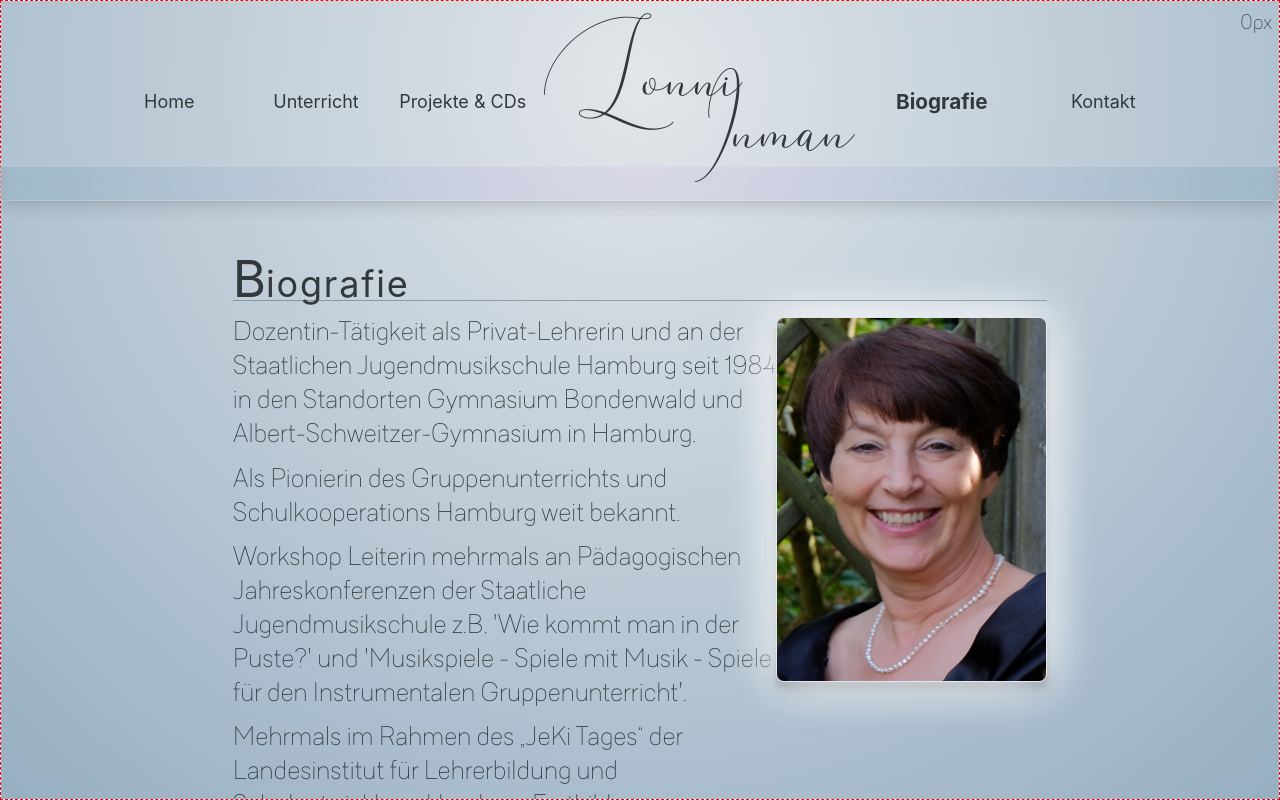
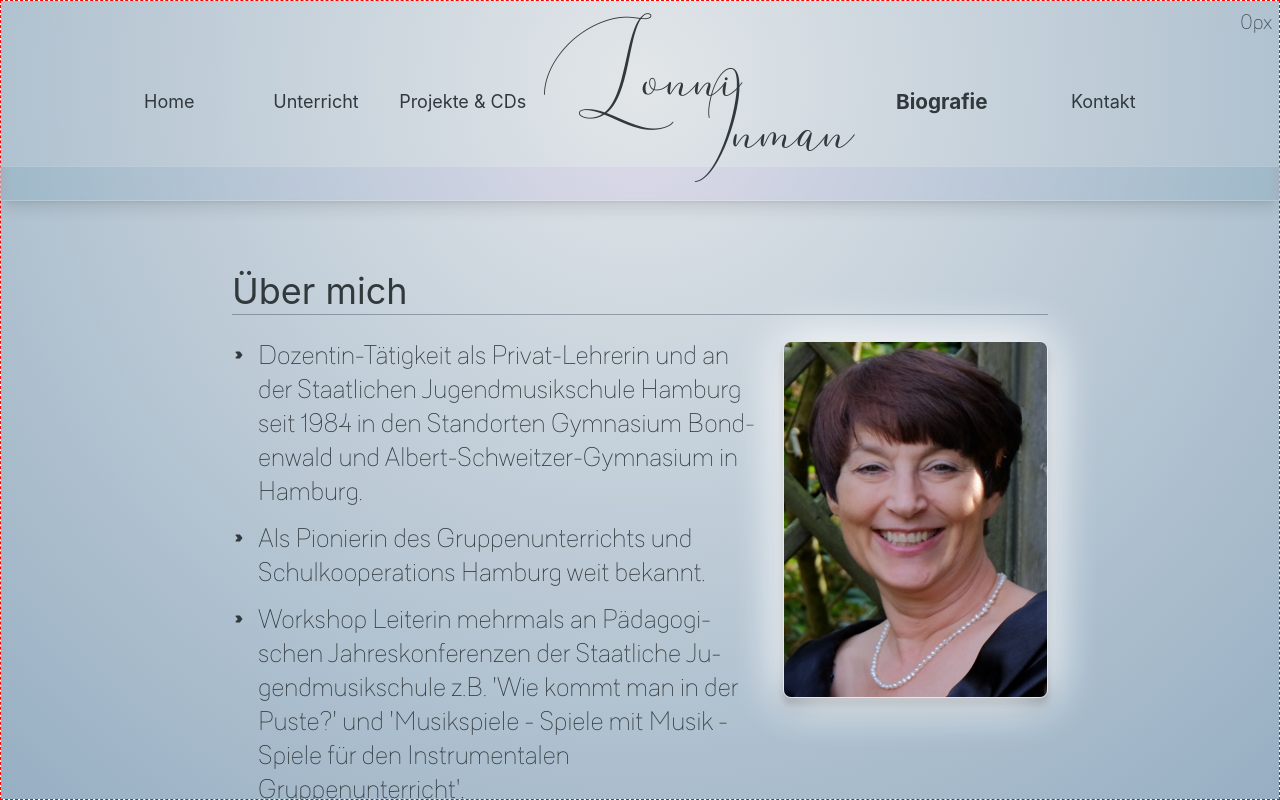
Before and after one commit to j-eick/lonni-homepage, a Next.js app: page /home/biografie in a window 1280 px wide. Built offline with nearby package versions, Linux system fonts and the light colour scheme; a web font is replaced by a local one.

Commit message:
fix / BiografiePage

```diff
--- a/app/globals.css
+++ b/app/globals.css
@@ -240,7 +240,7 @@ p {
     margin-top: 0.8em;
 }
 .flowText > * + * {
-    margin-top: 0.4em;
+    margin-top: 0.5em;
 }
 .flowTextAndLastChild > * + * {
     margin-top: 0.55em;
--- a/app/home/biografie/page.tsx
+++ b/app/home/biografie/page.tsx
@@ -12,49 +12,59 @@ import Bulletpoint from "@/components/ui/bulletpoint/Bulletpoint";
 export default function Home() {
     return (
         <MainLayout>
+            {/* w-12/12 px-7 mx-auto my-0 flex flex-col
+                            2xs:mt-10
+                            md-768:w-8/10 */}
             <main
-                className={`w-12/12 px-7 mx-auto my-0 flex flex-col
-                            2xs:mt-10
-                            md-768:w-8/10
+                className={`grow
+                            mx-auto flex-col gap-5
+                            mt-content_top-mobile
+                            mb-content_bottom-mobile
+                            2xs:w-10/12
+                            2xs:text-size-mobile-2xs
+                            md-768:w-9/12
+                            md-768:mt-content_top-desktop
+                            md-768:mb-content_bottom-desktop
                             `}
             >
-                <PageTitle
-                    firstLetter="B"
-                    rest="iografie"
-                />
-                <div className="flex">
+                <h1 className="relative mb-pageTitle font-secondary">
+                    <span
+                        className={`
+                                xss-320:text-size-restPageTitle-mobile`}
+                    >
+                        Über mich
+                    </span>
+                    <span
+                        className={`
+                                    absolute block w-full bottom-1 border-b-1.5 border-slate-700/40
+                                    xss-320:border-b-1
+                                `}
+                    />
+                </h1>
+                <div className="flex gap-5">
                     <article
-                        className={`w-8/12 flowText
+                        className={`w-8/12 flowText hyphens-auto
                                     2xs:leading-7
                                     sm-620:leading-regularText
                                     md:text-size-desktop-md `}
                     >
-                        {/* ###-----  PageTitle without opaque mirroring  -----### */}
-                        {/* <h1 className="relative mb-7 text-pageTitle leading-1.3">
-                            <span
-                                className={`block font-pageTitle tracking-wider
-                                            w-11/12 border-b-1 border-slate-700/40`}
-                            >
-                                <span className="font-bold text-firstLetterTitle">B</span>iografie
-                            </span>
-                                 </h1> */}
-                        <Bulletpoint>
+                        <Bulletpoint active={true}>
                             Dozentin-Tätigkeit als Privat-Lehrerin und an der Staatlichen Jugendmusikschule Hamburg seit
                             1984 in den Standorten Gymnasium Bondenwald und Albert-Schweitzer-Gymnasium in Hamburg.
                         </Bulletpoint>
-                        <Bulletpoint>
+                        <Bulletpoint active={true}>
                             Als Pionierin des Gruppenunterrichts und Schulkooperations Hamburg weit bekannt.
                         </Bulletpoint>
-                        <Bulletpoint>
+                        <Bulletpoint active={true}>
                             Workshop Leiterin mehrmals an Pädagogischen Jahreskonferenzen der Staatliche
                             Jugendmusikschule z.B. &apos;Wie kommt man in der Puste?&apos; und &apos;Musikspiele -
                             Spiele mit Musik - Spiele für den Instrumentalen Gruppenunterricht&apos;.
                         </Bulletpoint>
-                        <Bulletpoint>
+                        <Bulletpoint active={true}>
                             Mehrmals im Rahmen des „JeKi Tages“ der Landesinstitut für Lehrerbildung und
                             Schulentwicklung Hamburg Fortbildungen gehalten
                         </Bulletpoint>
-                        <Bulletpoint>
+                        <Bulletpoint active={true}>
                             Erfolgreiche Teilnahme von diverse Schüler an Wettbewerbe, u.a. Jugendmusiziert bis zum
                             Bundeswettbewerb
                         </Bulletpoint>
--- a/tailwind.config.js
+++ b/tailwind.config.js
@@ -382,6 +382,9 @@ module.exports = {
 
                 //--- INFO-BOX (padding top)
                 infoBox: "clamp(10px, 4vw, 40px)",
+
+                //---BULLETPOINT-POSITION
+                bulletpointPosition: "clamp(7px, .5vw, 7px)",
             },
             translate: {
                 1.5: "6px",
```
